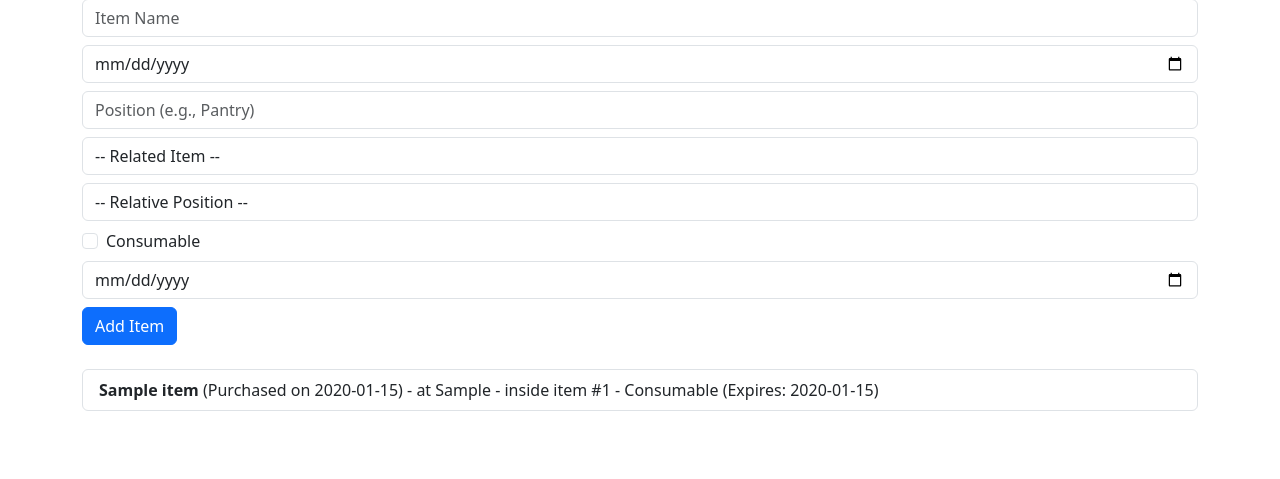
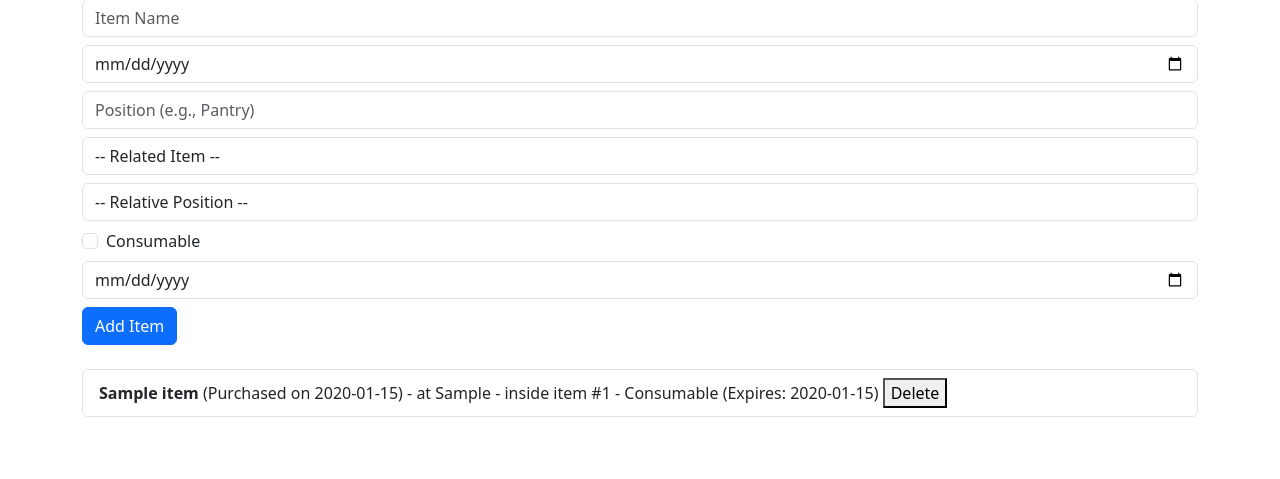
Before and after one commit to PratikRane/home-inventory-tracker, a Flask app: page / in a window 1280 px wide. Shown: the part 95-574 px from the top of the page. Run offline with Flask 3, Linux system fonts and the light colour scheme; tables that the repository leaves empty hold one stand-in row (values such as "Sample post").

Commit message:
Add delete option

```diff
--- a/app/app.py
+++ b/app/app.py
@@ -36,5 +36,15 @@ def add_item():
     conn.close()
     return redirect('/')
 
+@app.route('/delete/<int:item_id>', methods=['POST'])
+def delete_item(item_id):
+    conn = get_db_connection()
+    cursor = conn.cursor()
+    cursor.execute("DELETE FROM item WHERE id = %s", (item_id,))
+    conn.commit()
+    cursor.close()
+    conn.close()
+    return redirect('/')
+
 if __name__ == '__main__':
     app.run(host='0.0.0.0', port=5000, debug=True)
--- a/app/templates/index.html
+++ b/app/templates/index.html
@@ -44,6 +44,9 @@
                 {% if item.is_consumable %}
                     - Consumable{% if item.expiry_date %} (Expires: {{ item.expiry_date }}){% endif %}
                 {% endif %}
+		<form action="/delete/{{ item.id }}" method="post" style="display:inline;">
+		    <button type="submit" onclick="return confirm('Are you sure you want to delete this item?')">Delete</button>
+		</form>
             </li>
         {% endfor %}
     </ul>
```
